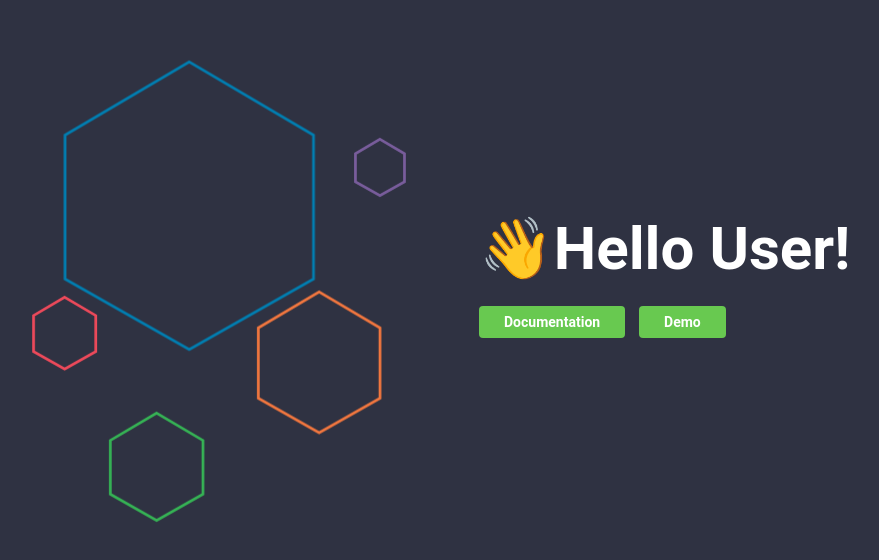
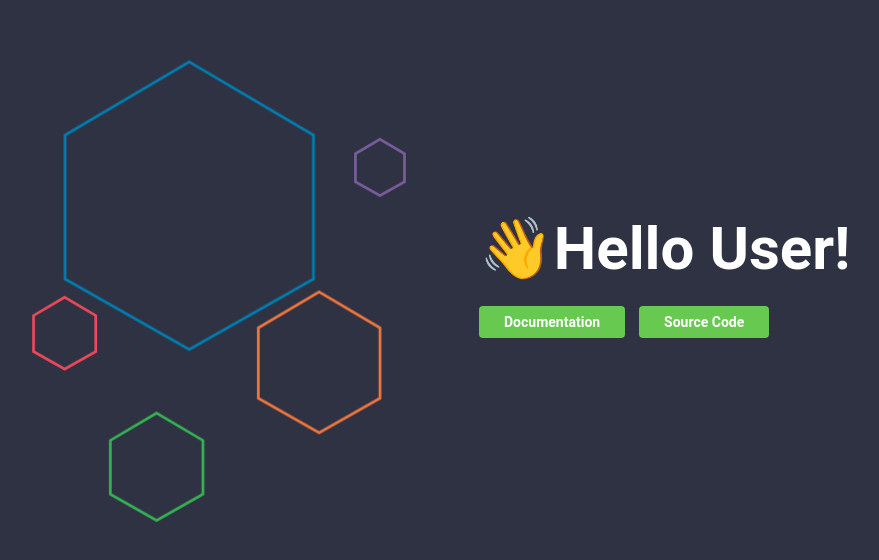
Before and after one commit to shivamkapasia0/Doc2PDF_API, a website: page html files/serviceRunning.html in a window 1280 px wide. Shown: the part 114-674 px from the top of the page, without its empty margins (211-1090 px from the left). Drawn offline with Linux system fonts and the light colour scheme.

Commit message:
Update serviceRunning.html

```diff
--- a/html files/serviceRunning.html
+++ b/html files/serviceRunning.html
@@ -227,7 +227,7 @@
   <div class="buttons-con">
     <div class="action-link-wrap">
       <a href="https://github.com/shivamkapasia0/Doc2PDF_API/blob/master/README.md" class="link-button link-back-button">Documentation</a>
-      <a href="" class="link-button">Demo</a>
+      <a href="https://github.com/shivamkapasia0/Doc2PDF_API" class="link-button">Source Code</a>
     </div>
   </div>
 </div>
```
